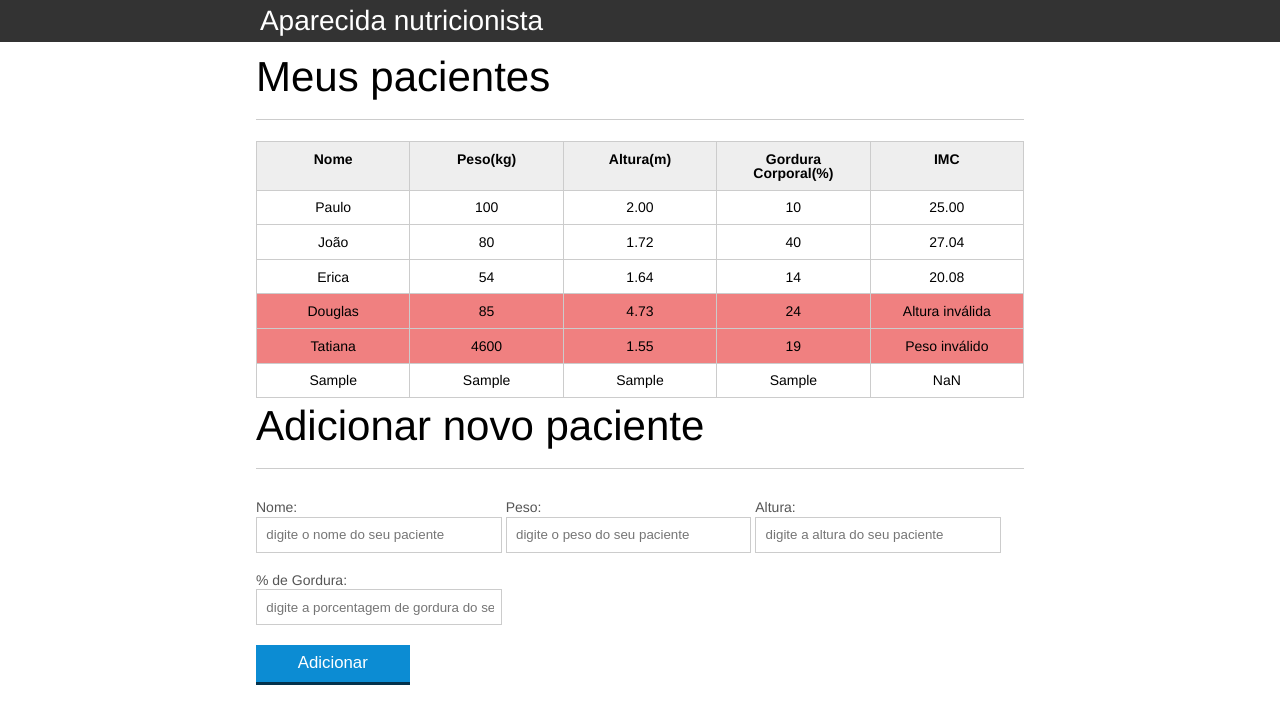
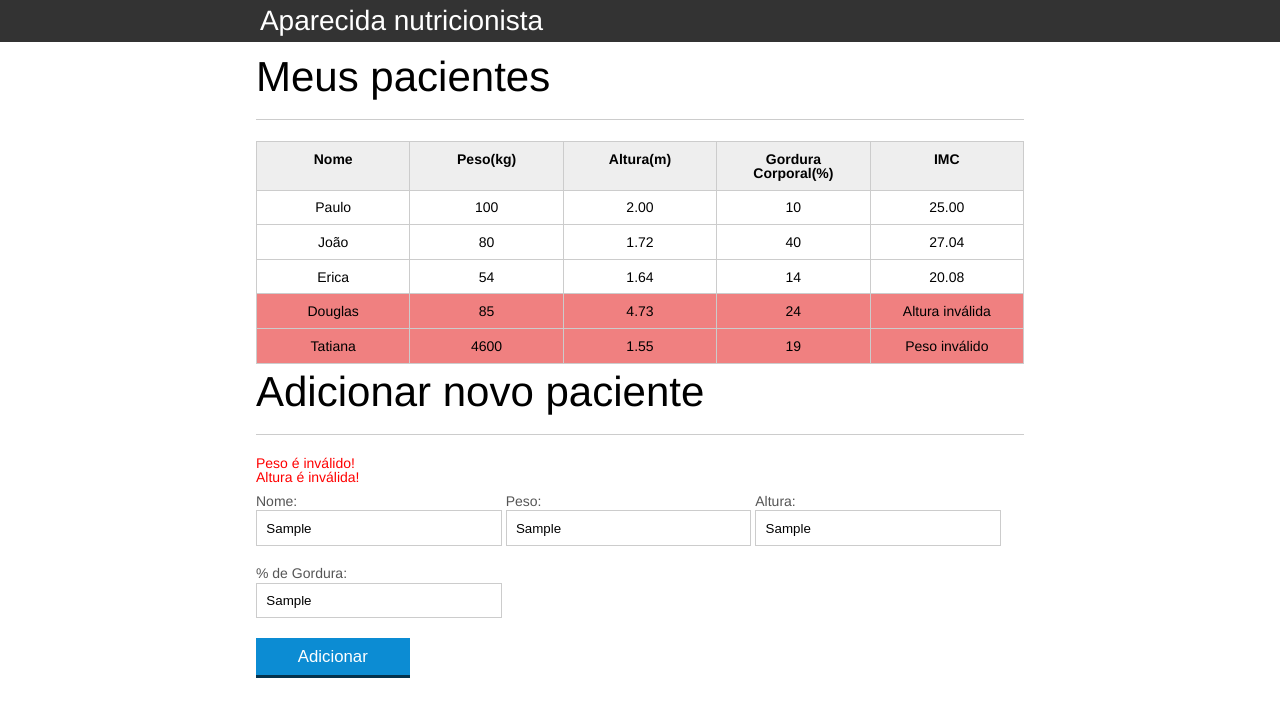
Before and after one commit to wesleyfelix/javascript, a plain HTML site: page index.html in a window 1280 px wide. Both pictures are taken after typing "Sample", "Sample", "Sample", "Sample" into the empty fields and a click on the button "Adicionar". Drawn offline with Linux system fonts and the light colour scheme.

Commit message:
criando validacoes

```diff
--- a/css/index.css
+++ b/css/index.css
@@ -136,3 +136,7 @@ button[disabled=disabled], button:disabled {
 .paciente-invalido{
 	background-color: lightcoral;
 }
+
+#mensagens-erro{
+	color: red;
+}
--- a/index.html
+++ b/index.html
@@ -74,6 +74,9 @@
 
 		<section class="container">
 			<h2 id="titulo-form">Adicionar novo paciente</h2>
+			<ul id="mensagens-erro">
+
+			</ul>
 			<form id="form-adiciona">
 				<div class="grupo">
 					<label for="nome">Nome:</label>
--- a/js/calcula-imc.js
+++ b/js/calcula-imc.js
@@ -15,19 +15,19 @@ for (var i = 0; i < pacientes.length; i++){
 
     var tdImc = paciente.querySelector(".info-imc");
 
-    var pesoEhValido = true;
-    var alturaEhValido = true;
+    var pesoEhValido   = validaPeso(peso);
+    var alturaEhValido = validaAltura(altura);
 
-    if (peso <= 0 || peso >= 1000) {
+    if (!pesoEhValido) {
         // console.log("Peso inválido");
-        pesoEhValido = false;
+        // pesoEhValido = false;
         tdImc.textContent = "Peso inválido";
         paciente.classList.add("paciente-invalido");
     }
 
-    if (altura <= 0 || altura >= 3.00) {
+    if (!alturaEhValido) {
         // console.log("Altura inválido");
-        alturaEhValido = false;
+        // alturaEhValido = false;
         tdImc.textContent = "Altura inválida";
         paciente.classList.add("paciente-invalido");
     }
@@ -37,6 +37,24 @@ for (var i = 0; i < pacientes.length; i++){
     }
 }
 
+
+function validaPeso(peso){
+    if (peso >= 0 && peso < 1000){
+        return true;
+    } else {
+        return false;
+    }
+}
+
+function validaAltura(altura){
+    if (altura >= 0 && altura < 3.00){
+        return true;
+    } else {
+        return false;
+    }
+}
+
+
 function calculaImc(peso, altura) {
     var imc = 0;
 
--- a/js/form.js
+++ b/js/form.js
@@ -7,13 +7,34 @@ botaoAdicionar.addEventListener("click", function (event){
 
     var pacienteTr = montaTr(paciente);
 
+    var erros = validaPaciente(paciente);
+
+    if (erros.length > 0) {
+        exibeMensagensDeErro(erros);
+        return;
+    }
+
     var tabela = document.querySelector("#tabela-pacientes");
 
     tabela.appendChild(pacienteTr);
 
     form.reset();
+
+    var mensagensErro =  document.querySelector("#mensagens-erro");
+    mensagensErro.innerHTML = "";
+
 });
 
+function exibeMensagensDeErro(erros){
+    var ul = document.querySelector("#mensagens-erro");
+    ul.innerHTML = "";
+    erros.forEach(function (erro){
+       var li = document.createElement("li");
+       li.textContent = erro;
+       ul.appendChild(li);
+    });
+
+}
 
 function obtemPacienteDoFormulario(form){
     var paciente = {
@@ -49,3 +70,34 @@ function montaTd(dado, classe){
 
     return td;
 }
+
+
+function validaPaciente(paciente){
+
+    var erros = []
+
+    if(paciente.nome == 0){
+        erros.push("O nome não pode ser em branco!");
+    }
+
+    if (!validaPeso(paciente.peso)) {
+        erros.push("Peso é inválido!");
+    }
+    if (!validaAltura(paciente.altura)) {
+        erros.push("Altura é inválida!");
+    }
+
+    if(paciente.gordura == 0){
+        erros.push("A gordura não pode ser em branco!");
+    }
+
+    if(paciente.peso == 0){
+        erros.push("O peso não pode ser em branco!");
+    }
+
+    if(paciente.altura == 0){
+        erros.push("A altura não pode ser em branco!");
+    }
+
+    return erros;
+}
```
